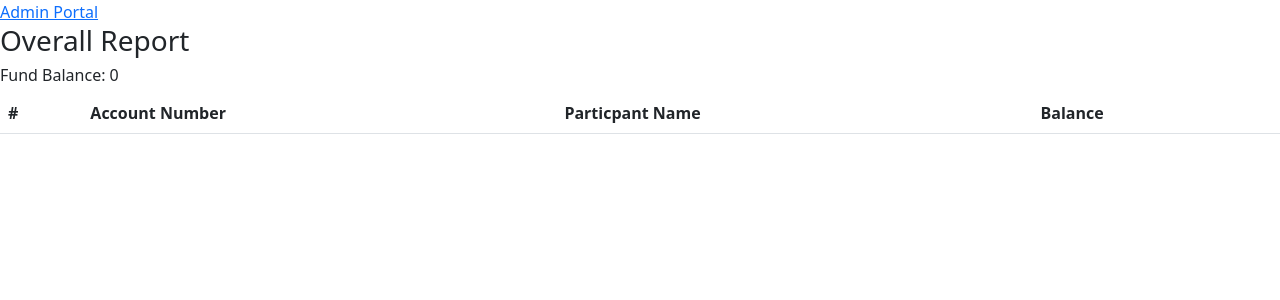
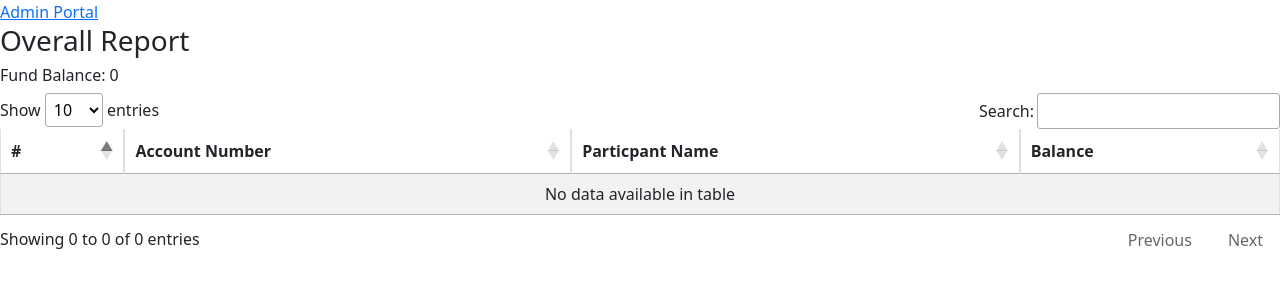
Before and after one commit to oakbani/loan-manager, a Django app: page /funds/report/ in a window 1280 px wide. Shown: the top 300 px of the page. Run offline with Django 3.2, Linux system fonts and the light colour scheme; data that the repository does not hold is empty; some libraries are stand-ins or nearby versions.

Commit message:
add data table

```diff
--- a/funds/templates/funds/base.html
+++ b/funds/templates/funds/base.html
@@ -7,6 +7,14 @@
 
     <!-- Bootstrap CSS -->
     <link href="https://cdn.jsdelivr.net/npm/bootstrap@5.1.3/dist/css/bootstrap.min.css" rel="stylesheet" integrity="sha384-1BmE4kWBq78iYhFldvKuhfTAU6auU8tT94WrHftjDbrCEXSU1oBoqyl2QvZ6jIW3" crossorigin="anonymous">
+
+    <!-- Data Tables CSS -->
+    <link href="https://cdn.datatables.net/1.11.3/css/jquery.dataTables.min.css" rel="stylesheet">
+
+
+    <!-- JQuery -->
+    <script src="https://code.jquery.com/jquery-3.6.0.min.js" integrity="sha256-/xUj+3OJU5yExlq6GSYGSHk7tPXikynS7ogEvDej/m4=" crossorigin="anonymous"></script>
+
 
     <title>Loan Manager App</title>
   </head>
--- a/funds/templates/funds/report.html
+++ b/funds/templates/funds/report.html
@@ -4,8 +4,8 @@
 <h3>Overall Report</h3>
 <h6>Fund Balance: {{fund_balance}}</h6>
 <div>
-    <table class="table">
-    <thead>
+    <table id="report-table" class="table table-bordered table-striped">
+    <thead class="thead-dark">
         <tr>
         <th scope="col">#</th>
         <th scope="col">Account Number</th>
@@ -26,4 +26,13 @@
     </table>
 </div>
 
+<!-- Data Tables -->
+<script src="http:////cdn.datatables.net/1.11.3/js/jquery.dataTables.min.js"></script>
+
+<script>
+    $(document).ready( function () {
+        $('#report-table').DataTable();
+    } );
+</script>
+
 {% endblock %}
```
